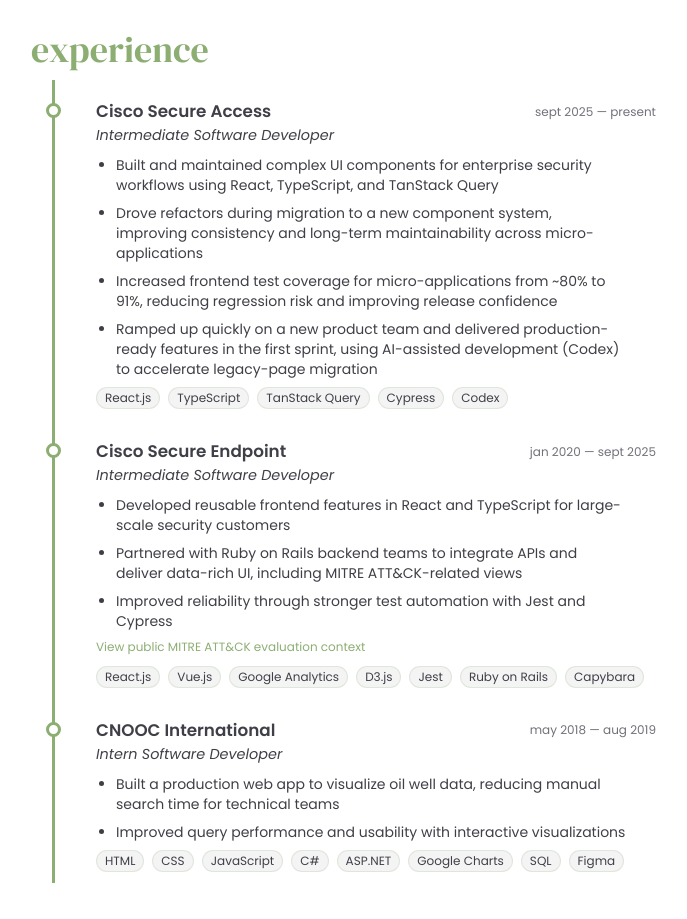
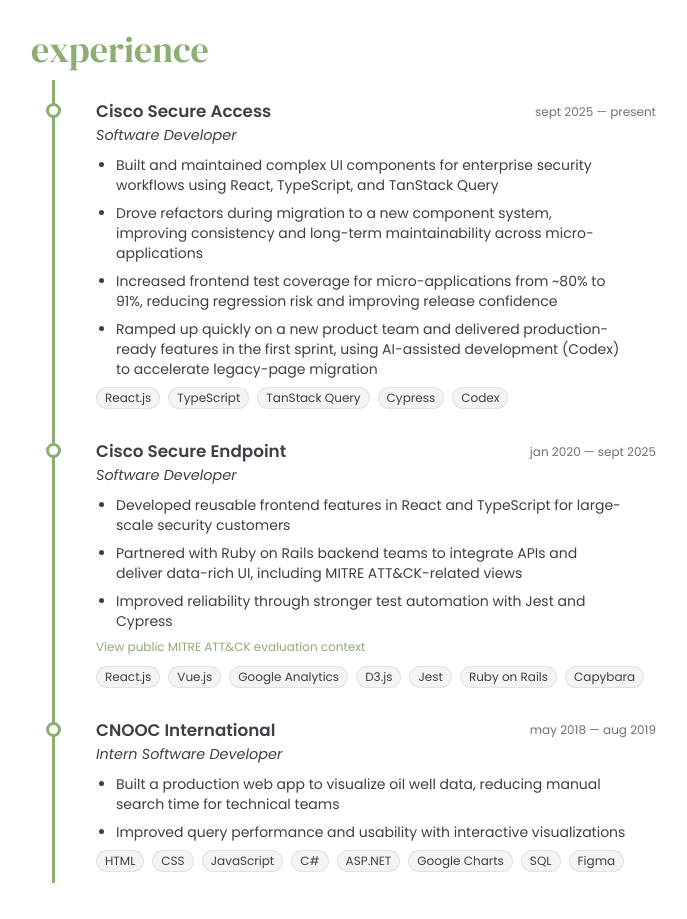
Before and after one commit to Jennykuma/portfolio-site-v2, a React (Vite) app: page / in a window 1280 px wide. Shown: the part 821-1740 px from the top of the page, without its empty margins (289-976 px from the left). Built offline with nearby package versions, Linux system fonts and the light colour scheme.

Commit message:
Clean up experience

```diff
--- a/src/data/experience.ts
+++ b/src/data/experience.ts
@@ -20,7 +20,7 @@
 export const experience: Experience[] = [
 	{
 		company: 'Cisco Secure Access',
-		role: 'Intermediate Software Developer',
+		role: 'Software Developer',
 		period: 'sept 2025 — present',
 		description: [
 			'Built and maintained complex UI components for enterprise security workflows using React, TypeScript, and TanStack Query',
@@ -32,7 +32,7 @@
 	},
 	{
 		company: 'Cisco Secure Endpoint',
-		role: 'Intermediate Software Developer',
+		role: 'Software Developer',
 		period: 'jan 2020 — sept 2025',
 		description: [
 			'Developed reusable frontend features in React and TypeScript for large-scale security customers',
```
